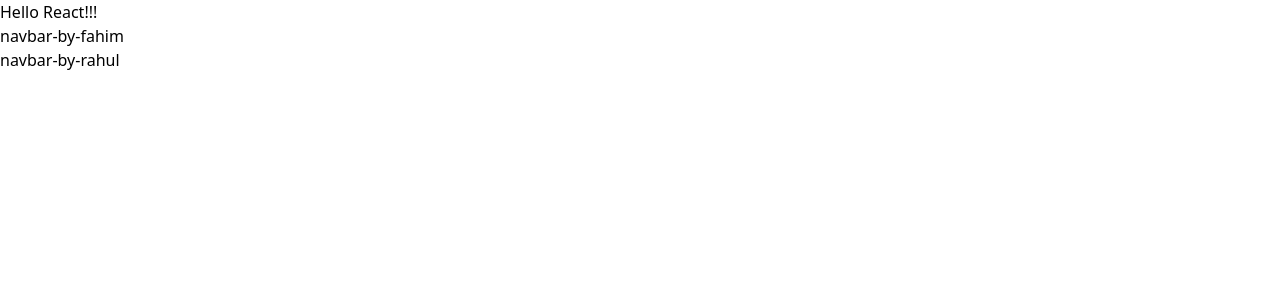
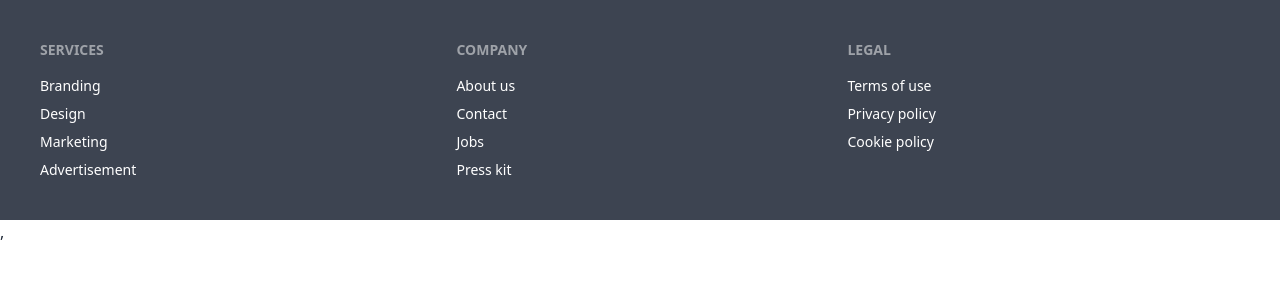
Before and after one commit to Fahimmuntasir1/Foodie-Restaurent-web, a React (Create React App) app: page / in a window 1280 px wide. Shown: the top 300 px of the page. Built offline with nearby package versions, Linux system fonts and the light colour scheme.

Commit message:
footer added

```diff
--- a/package.json
+++ b/package.json
@@ -6,8 +6,10 @@
     "@testing-library/jest-dom": "^5.16.5",
     "@testing-library/react": "^13.4.0",
     "@testing-library/user-event": "^13.5.0",
+    "daisyui": "^2.31.0",
     "react": "^18.2.0",
     "react-dom": "^18.2.0",
+    "react-router-dom": "^6.4.2",
     "react-scripts": "5.0.1",
     "web-vitals": "^2.1.4"
   },
--- a/public/index.html
+++ b/public/index.html
@@ -1,5 +1,5 @@
 <!DOCTYPE html>
-<html lang="en">
+<html lang="en" data-theme="light">
   <head>
     <meta charset="utf-8" />
     <link rel="icon" href="%PUBLIC_URL%/favicon.ico" />
--- a/src/App.js
+++ b/src/App.js
@@ -1,11 +1,14 @@
+import { Route, Routes } from "react-router-dom";
 import "./App.css";
+import Home from "./Components/Home/Home";
 
 function App() {
   return (
     <div>
-      <h2>Hello React!!!</h2>
-      <h2>navbar-by-fahim</h2>
-      <h2>navbar-by-rahul</h2>
+       <Routes>
+        <Route path="/" element={<Home />} />
+
+      </Routes>
     </div>
   );
 }
--- /dev/null
+++ b/src/Components/Home/Footer/Footer.js
@@ -0,0 +1,33 @@
+/* eslint-disable jsx-a11y/anchor-is-valid */
+import React from 'react';
+
+const Footer = () => {
+    return (
+        <div>
+            <footer className="footer p-10 bg-neutral text-neutral-content">
+  <div>
+    <span className="footer-title">Services</span>
+    <a className="link link-hover">Branding</a>
+    <a className="link link-hover">Design</a>
+    <a className="link link-hover">Marketing</a>
+    <a className="link link-hover">Advertisement</a>
+  </div>
+  <div>
+    <span className="footer-title">Company</span>
+    <a className="link link-hover">About us</a>
+    <a className="link link-hover">Contact</a>
+    <a className="link link-hover">Jobs</a>
+    <a className="link link-hover">Press kit</a>
+  </div>
+  <div>
+    <span className="footer-title">Legal</span>
+    <a className="link link-hover">Terms of use</a>
+    <a className="link link-hover">Privacy policy</a>
+    <a className="link link-hover">Cookie policy</a>
+  </div>
+</footer>
+        </div>
+    );
+};
+
+export default Footer;
--- /dev/null
+++ b/src/Components/Home/Home.js
@@ -0,0 +1,12 @@
+import React from 'react';
+import Footer from './Footer/Footer';
+
+const Home = () => {
+    return (
+        <div>
+            <Footer></Footer>
+        </div>
+    );
+};
+
+export default Home;
--- a/src/index.js
+++ b/src/index.js
@@ -3,11 +3,14 @@
 import './index.css';
 import App from './App';
 import reportWebVitals from './reportWebVitals';
+import { BrowserRouter } from 'react-router-dom';
 
 const root = ReactDOM.createRoot(document.getElementById('root'));
 root.render(
   <React.StrictMode>
+   <BrowserRouter>
     <App />
+  </BrowserRouter>,
   </React.StrictMode>
 );
 
--- a/tailwind.config.js
+++ b/tailwind.config.js
@@ -4,5 +4,15 @@
   theme: {
     extend: {},
   },
-  plugins: [],
+  plugins: [require("daisyui")],
+  daisyui: {
+    styled: true,
+    themes: true,
+    base: true,
+    utils: true,
+    logs: true,
+    rtl: false,
+    prefix: "",
+    darkTheme: "dark",
+  },
 };
```
Also changed, not shown: 1 other file (tests, documents, lock files or other folders).
